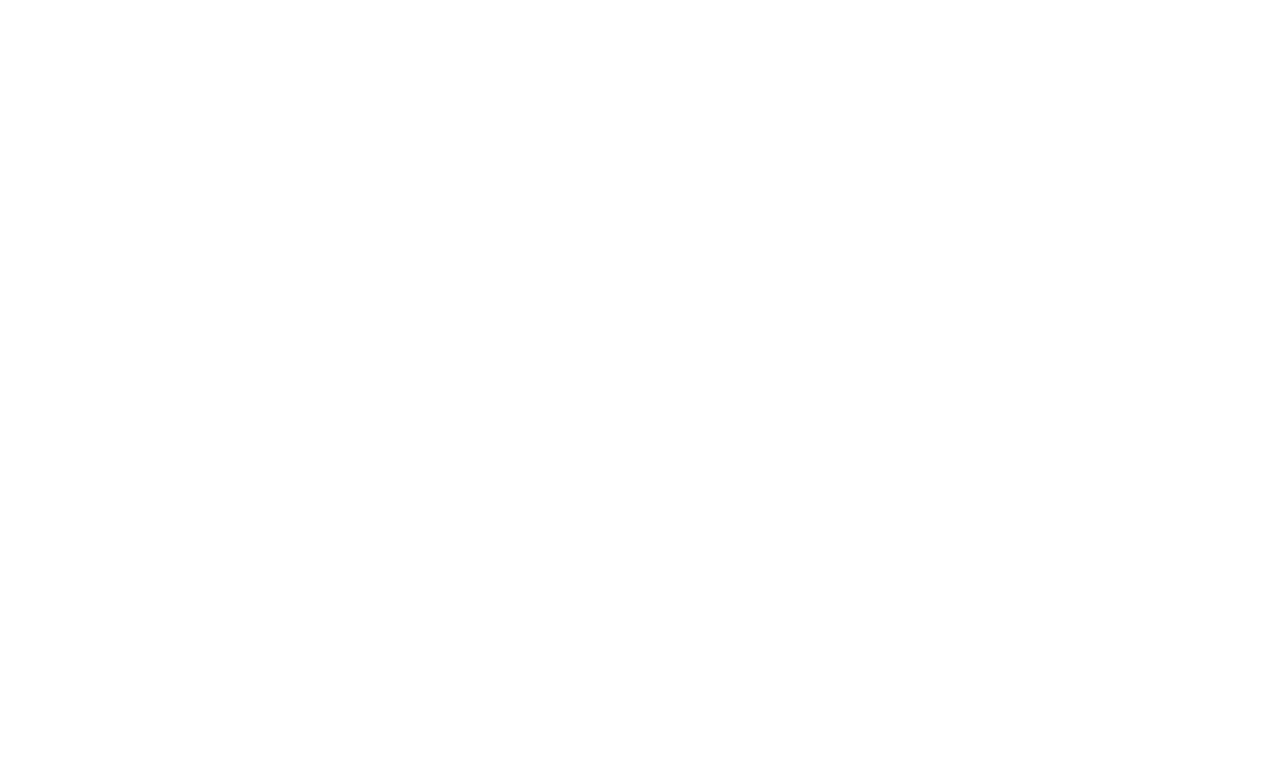
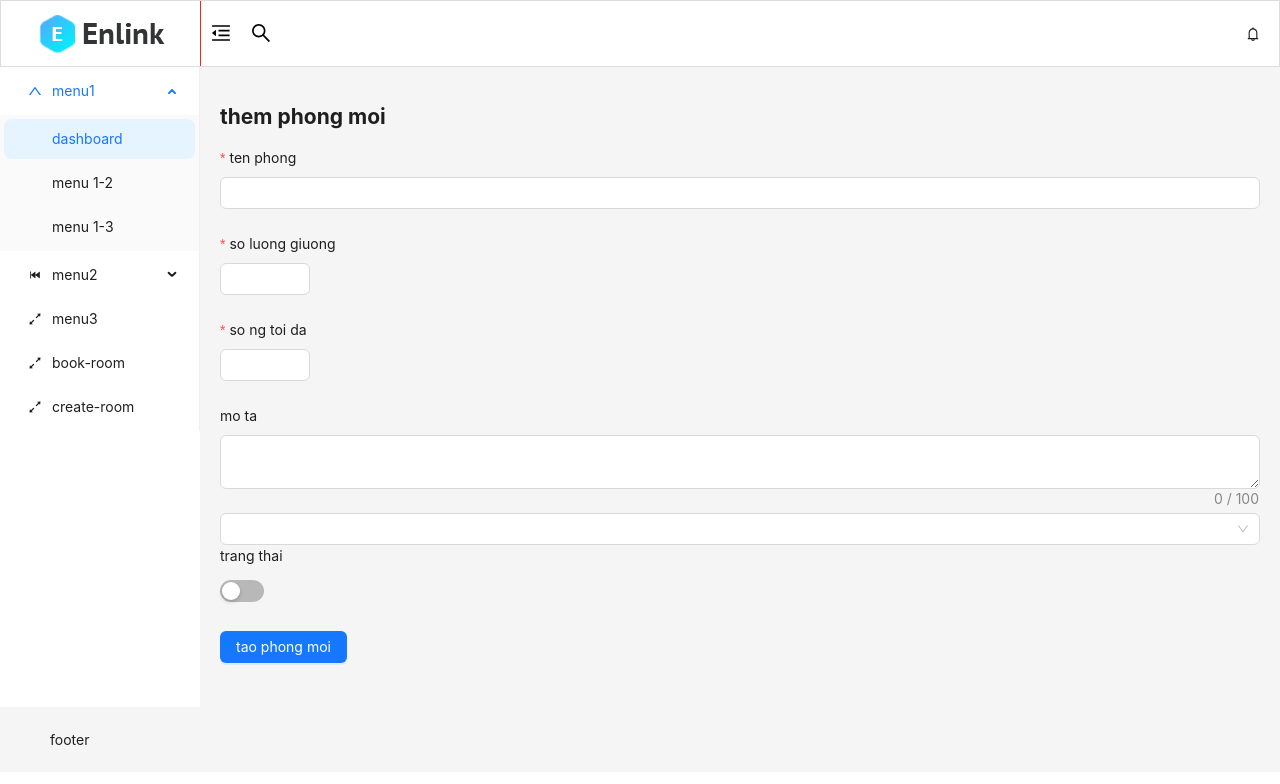
Before and after one commit to nguyenkien0703/hoc_ant_design, a React (Create React App) app: page /create-room in a window 1280 px wide. Before the commit this address had no page. Shown: the top 784 px of the page. Built offline with nearby package versions, Linux system fonts and the light colour scheme.

Commit message:
add antd form, switch and attributes

```diff
--- a/src/components/MenuSider/index.js
+++ b/src/components/MenuSider/index.js
@@ -54,6 +54,11 @@ function MenuSider(){
             key: "book-room",
             icon: <ArrowsAltOutlined />
         },
+        {
+            label: <Link to='/create-room'>create-room</Link>,
+            key: "create-room",
+            icon: <ArrowsAltOutlined />
+        },
     ];
 
 
--- a/src/layout/LayoutDefault/index.js
+++ b/src/layout/LayoutDefault/index.js
@@ -32,7 +32,6 @@ function LayoutDefault() {
                     <div className="header__nav-right">
                        <Notify/>
                     </div>
-
                 </div>
             </header>
             <Layout>
--- /dev/null
+++ b/src/pages/CreateRoom/index.js
@@ -0,0 +1,73 @@
+import {Button, Form, Input, InputNumber, Select, Switch} from "antd";
+
+const {Option} = Select;
+
+function CreateRoom() {
+    const rules = [{
+        required: true, message: 'bat buoc',
+    },];
+
+    const handleSubmit = (e) => {
+        console.log(e)
+    }
+
+
+    return (<>
+        <h2>them phong moi</h2>
+        <Form layout="vertical" name='create-room' onFinish={handleSubmit}>
+            <Form.Item
+                label="ten phong"
+                name="name"
+                rules={[{required: true, message: 'bat buoc phai nhap!'}]}
+            >
+
+                <Input/>
+            </Form.Item>
+            <Form.Item
+                label="so luong giuong"
+                name="quantityBed"
+                rules={rules}
+            >
+                <InputNumber min={1}/>
+            </Form.Item>
+
+            <Form.Item
+                label="so ng toi da "
+                name="quantityPeople"
+                rules={rules}
+            >
+                <InputNumber min={1}/>
+            </Form.Item>
+            <Form.Item
+                label="mo ta"
+                name="desc"
+            >
+                {/*show ra textArea nhap van ban*/}
+                <Input.TextArea showCount maxLength={100}/>
+            </Form.Item>
+            <Form.Item name="utils" noStyle label='tien ich'>
+                {/*multiple la cho phep duoc select nhieu
+                    allowClear la clear 1 phat het nhung thu da chon
+
+                */}
+                <Select mode="multiple" style={{width: "100%"}} allowClear>
+                    <Option value="wifi">wifi</Option>
+                    <Option value="nong lanh">nong lanh</Option>
+                </Select>
+            </Form.Item>
+            <Form.Item valuePropName='checked' label='trang thai' name="status" >
+                <Switch   />
+
+            </Form.Item>
+
+            <Form.Item>
+                <Button type='primary' htmlType='submit'>
+                    tao phong moi
+                </Button>
+            </Form.Item>
+
+        </Form>
+    </>)
+}
+
+export default CreateRoom;
--- a/src/routes/index.js
+++ b/src/routes/index.js
@@ -1,6 +1,7 @@
 import LayoutDefault from "../layout/LayoutDefault";
 import Dashboard from "../pages/Dashboard";
 import BookRoom from "../pages/BookRoom";
+import CreateRoom from "../pages/CreateRoom";
 
 export const routes = [
     {
@@ -15,6 +16,10 @@ export const routes = [
                 path: '/book-room',
                 element: <BookRoom/>
             },
+            {
+                path: '/create-room',
+                element: <CreateRoom/>
+            },
         ]
 
     }
```
